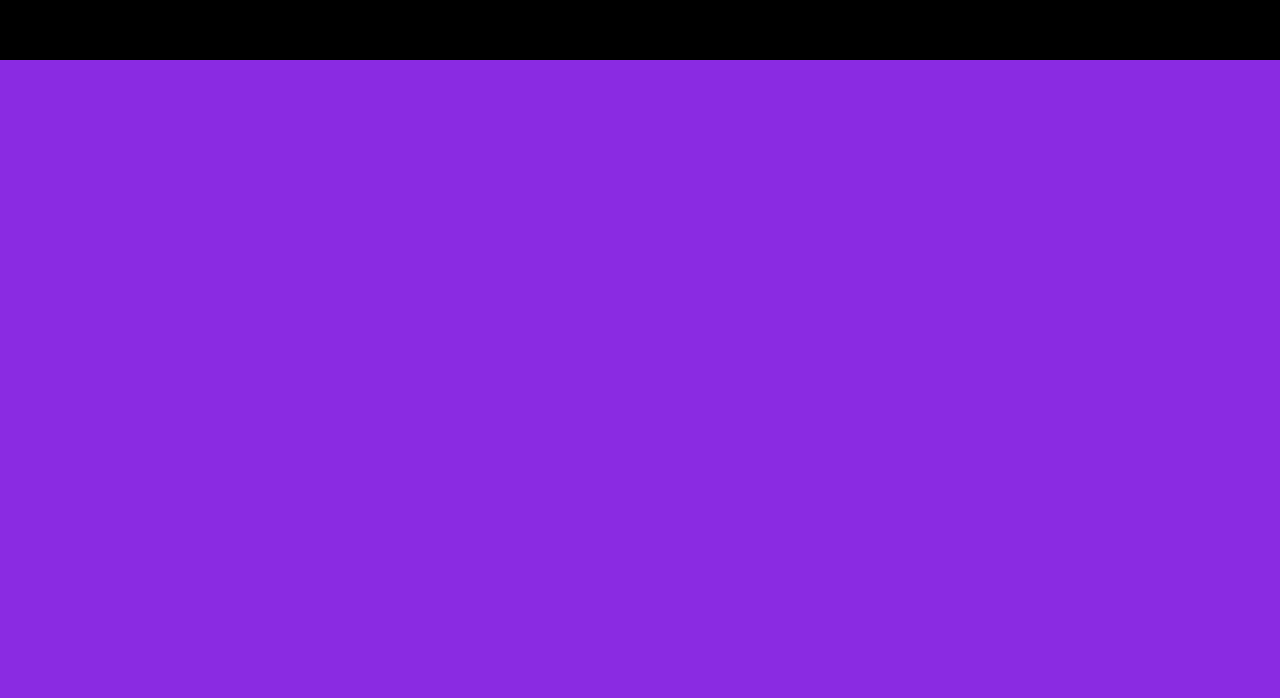
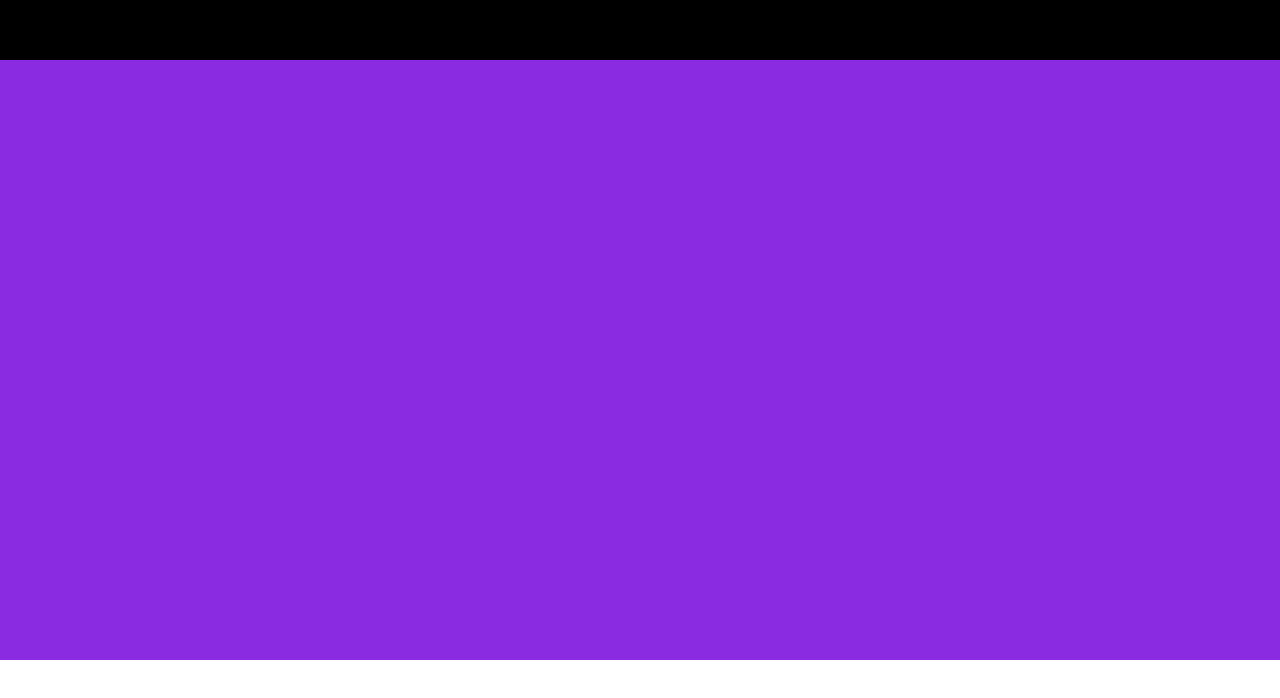
Before and after one commit to Abhisheklikho/BharatPe-clone, a plain HTML site: page main.html in a window 1280 px wide. Shown: the part 650-1348 px from the top of the page. After the commit the page ends 1310 px from the top, so only its background shows below. Drawn offline with nearby package versions, Linux system fonts and the light colour scheme.

Commit message:
Update main.html

```diff
--- a/main.html
+++ b/main.html
@@ -68,7 +68,7 @@
 
 
         </main>
-        <footer style="background-color: blueviolet; height: 1200px; width: 100%;" >
+        <footer style="background-color: blueviolet; height: 600px; width: 100%;" >
 
         </footer>
 
```
